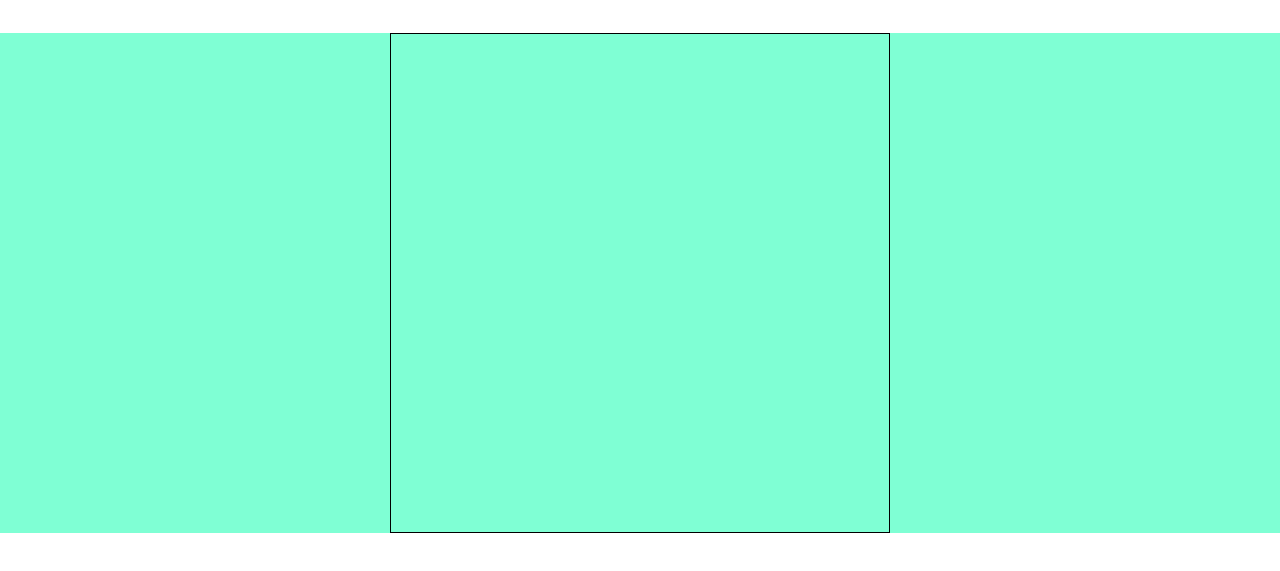
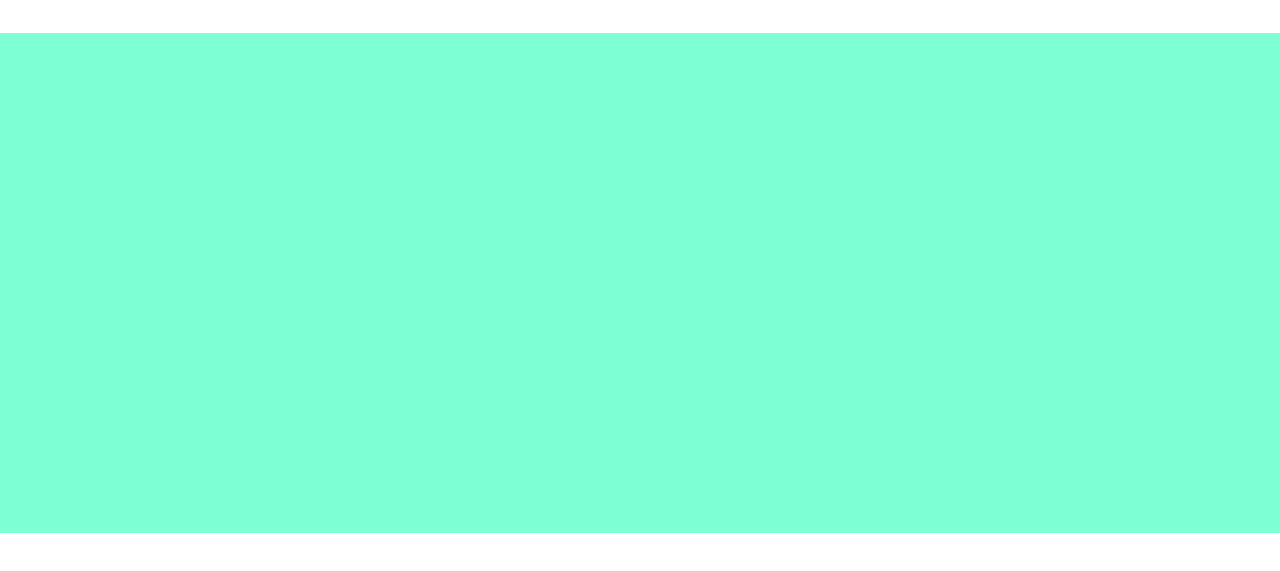
Before and after one commit to AndreaRospi/js-campominato-dom, a plain HTML site: page index.html in a window 1280 px wide. Shown: the part 57-628 px from the top of the page. Drawn offline with Linux system fonts and the light colour scheme.

Commit message:
rimozione bordo tabella

```diff
--- a/css/style.css
+++ b/css/style.css
@@ -27,7 +27,7 @@ main {
     width: 500px;
     height: 500px;
     margin: 20px auto;
-    border: 1px solid black;
+
 }
 
 .container-square::after{
@@ -38,10 +38,6 @@ main {
 
 .square {
     float: left;
-    /* width: calc(100% / 10);  */
-    /* sarà poi data dinamicamente */
-    /* height: calc(100% / 10); */
-     /* sarà poi data dinamicamente */
     border: 1px solid black;
     cursor: pointer;
     display: flex;
@@ -55,5 +51,4 @@ main {
 
 #play{
     padding: 5px 5px;
-
 }
```
